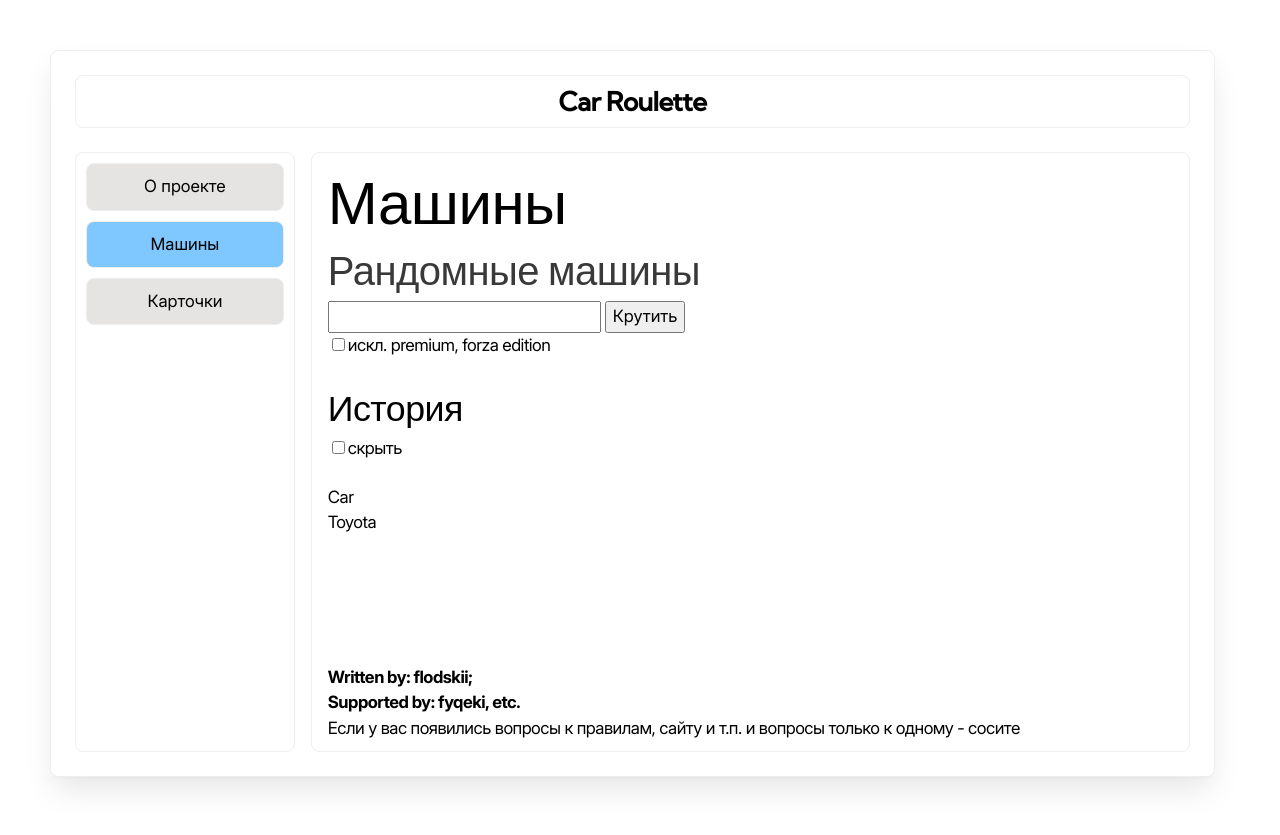
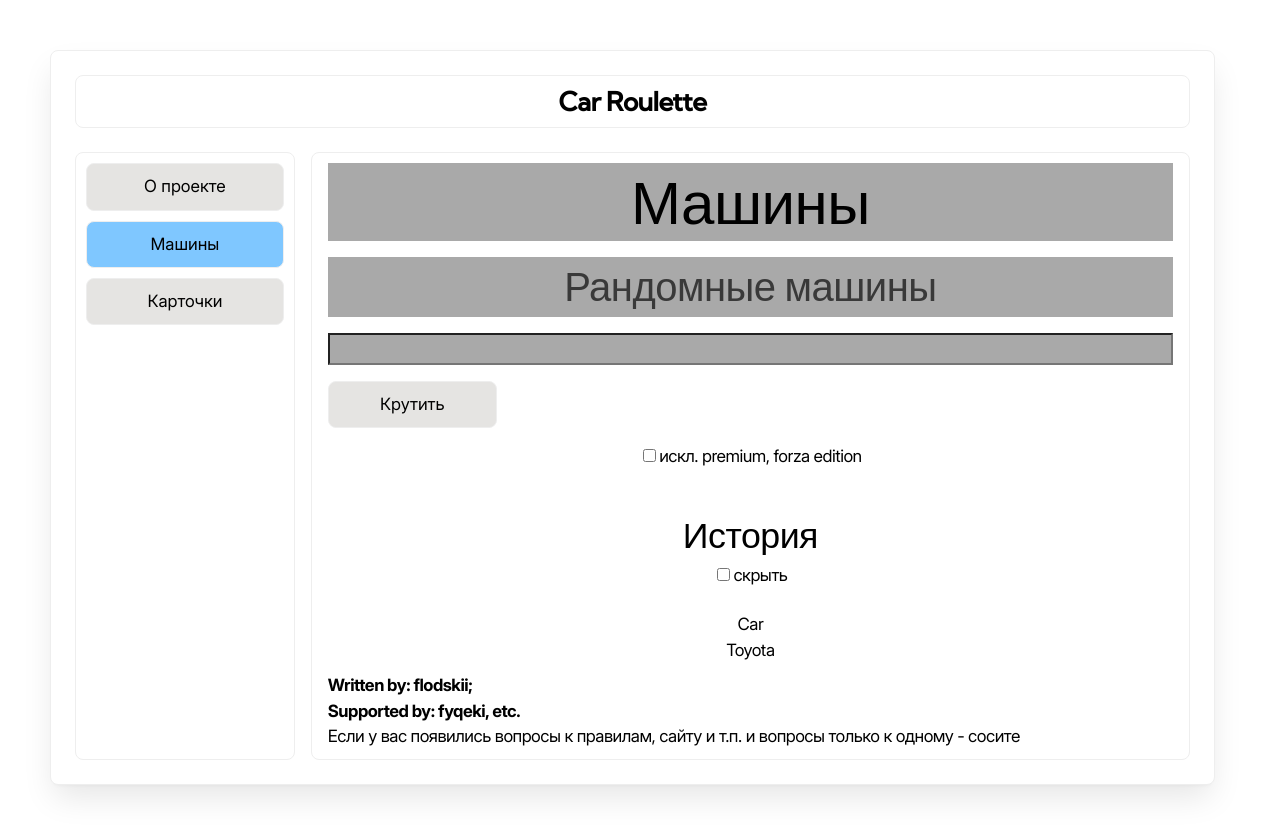
Before and after one commit to DuneFyq/car-roullete-v1, a website built with Vite: page src/index.html in a window 1280 px wide. Both pictures are taken after a click on the button "Машины". Built offline with nearby package versions, Linux system fonts and the light colour scheme.

Commit message:
Minor updates

```diff
--- a/index.html
+++ b/src/index.html
@@ -202,12 +202,12 @@
                 <h2 class="tab-cars__title">Машины</h2>
                 <h3 class="tab-cars__subtitle">Рандомные машины</h3>
                 <input
-                  class="tab__input"
+                  class="tab-cars__input"
                   name="car-result"
                   data-js-spin-result
                   readonly
                 />
-                <button class="tab-cars__spin-button" data-js-spin-button>
+                <button class="button button--spin tab-cars__spin-button" data-js-spin-button>
                   Крутить
                 </button>
                 <p>
@@ -240,7 +240,6 @@
             <div class="tab tab--cards" data-js-tabs-content data-js-card-spin>
               <article class="tab-cards">
                 <h2 class="tab-cards__title">Карточки</h2>
-
                 <h3 class="tab-cards__subtitle">Радомные карточки</h3>
                 <input
                   class="tab-cards__input"
@@ -248,7 +247,7 @@
                   data-js-spin-result
                   readonly
                 />
-                <button class="tab-cards__spin-button" data-js-spin-button>
+                <button class="button button--spin tab-cards__spin-button" data-js-spin-button>
                   Крутить
                 </button>
 
--- a/src/styles/blocks/_button.scss
+++ b/src/styles/blocks/_button.scss
@@ -14,4 +14,9 @@
       opacity: 0.8;
     }
   }
+
+  &--spin {
+    background-color: var(--color-gray-10);
+    width: 20%;
+  }
 }
--- a/src/styles/blocks/_tab.scss
+++ b/src/styles/blocks/_tab.scss
@@ -64,6 +64,43 @@
 }
 
 .tab-cars {
+  display: flex;
+  width: 100%;
+  flex-direction: column;
+  text-align: center;
+  row-gap: rem(16);
+  justify-content: center;
+
+  &__title {
+    color: var(--color-dark);
+    font-size: rem(60);
+
+    background-color: darkgray;
+  }
+
+  &__subtitle {
+    color: var(--color-gray-60);
+    font-size: rem(40);
+
+    background-color: darkgray;
+  }
+
+  &__input {
+    text-align: center;
+
+    background-color: darkgray;
+  }
+
+  &__button {
+
+  }
+}
+
+.tab-cards {
+  display: flex;
+  width: 100%;
+  flex-direction: column;
+
   &__title {
     color: var(--color-dark);
     font-size: rem(60);
@@ -74,15 +111,3 @@
     font-size: rem(40);
   }
 }
-
-.tab-cards {
-  &__title {
-    color: var(--color-dark);
-    font-size: rem(60);
-  }
-
-  &__subtitle {
-    color: var(--color-gray-60);
-    font-size: rem(40);
-  }
-}
```
